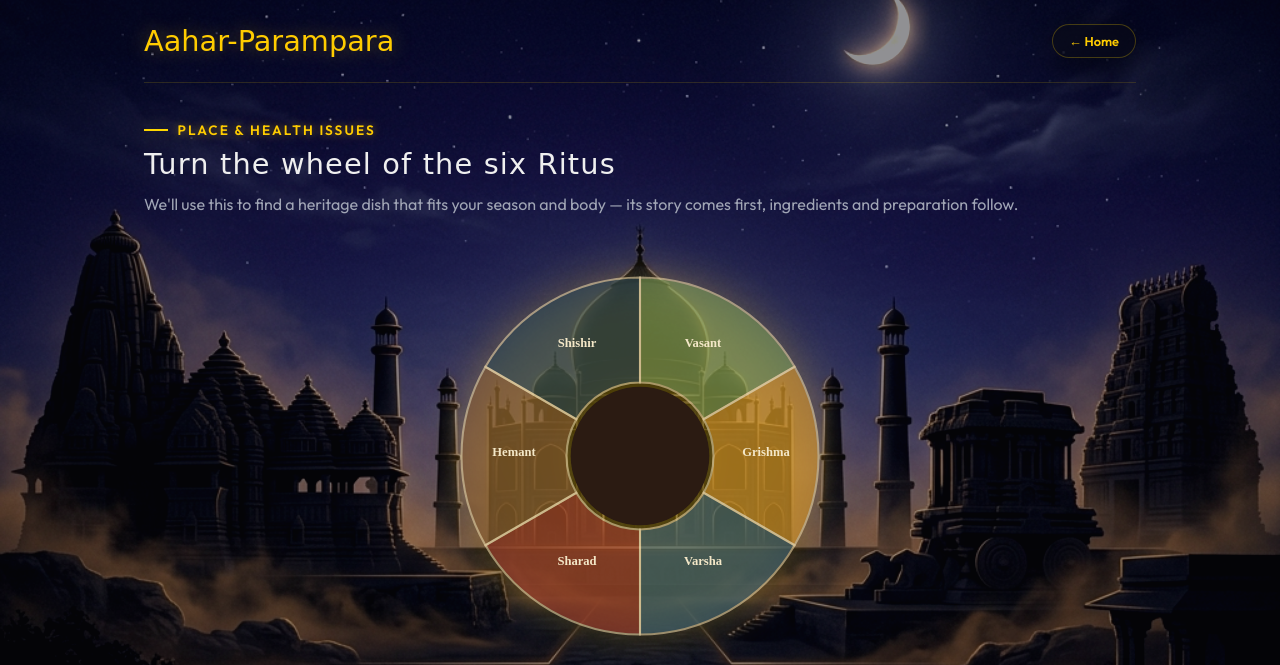
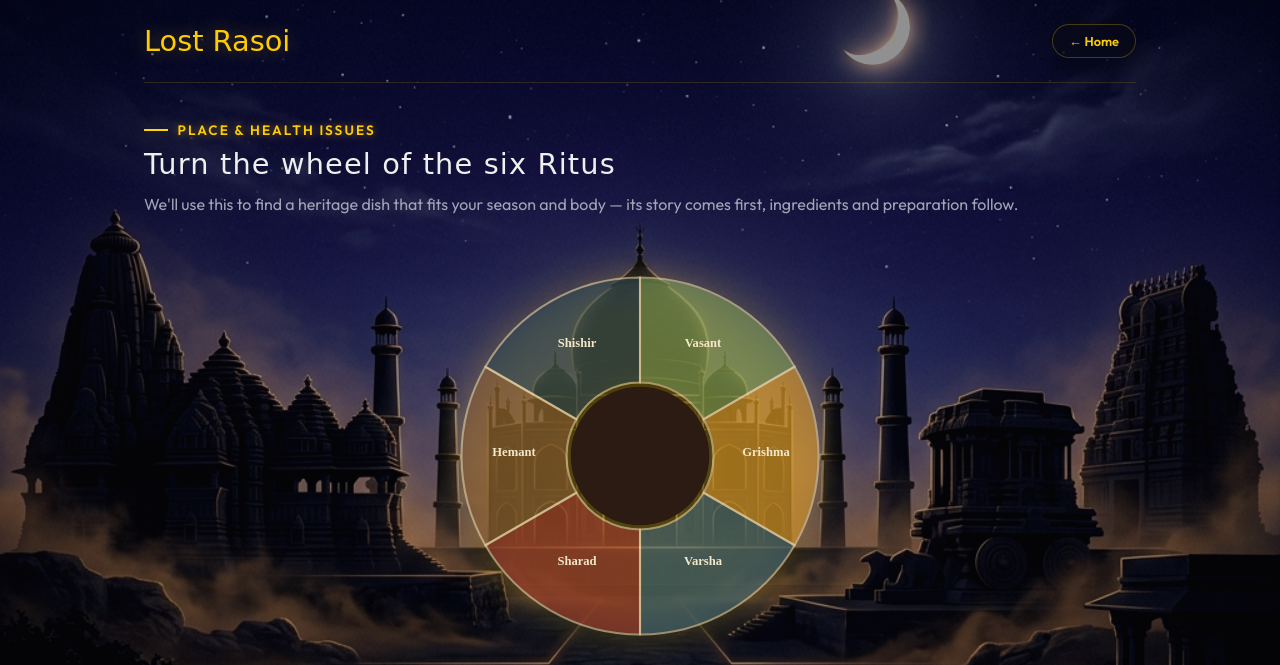
Before and after one commit to mathavnkabil8-art/aahar-parampara, a Flask app: page /query in a window 1280 px wide. Shown: the top 665 px of the page. Run offline with Flask 3, Linux system fonts and the light colour scheme; some web fonts are replaced.

Commit message:
Update query.html

```diff
--- a/templates/query.html
+++ b/templates/query.html
@@ -1,8 +1,8 @@
 {% extends "base.html" %}
-{% block title %}Aahar-Parampara — Place & Health Issues{% endblock %}
+{% block title %}Lost Rasoi — Place & Health Issues{% endblock %}
 {% block content %}
 <div class="topbar">
-  <div class="brand">Aahar-Parampara</div>
+  <div class="brand">Lost Rasoi</div>
   <a href="{{ url_for('home') }}" class="btn-ghost" style="font-size:.8rem; padding:.5rem 1rem;">← Home</a>
 </div>
 
```
